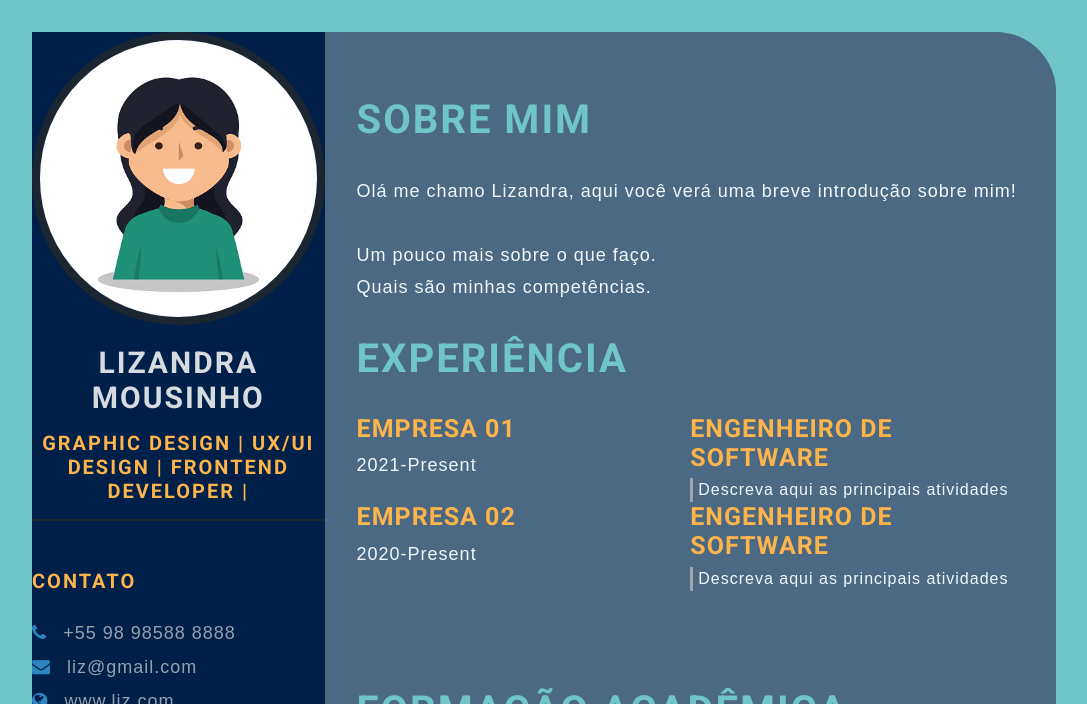
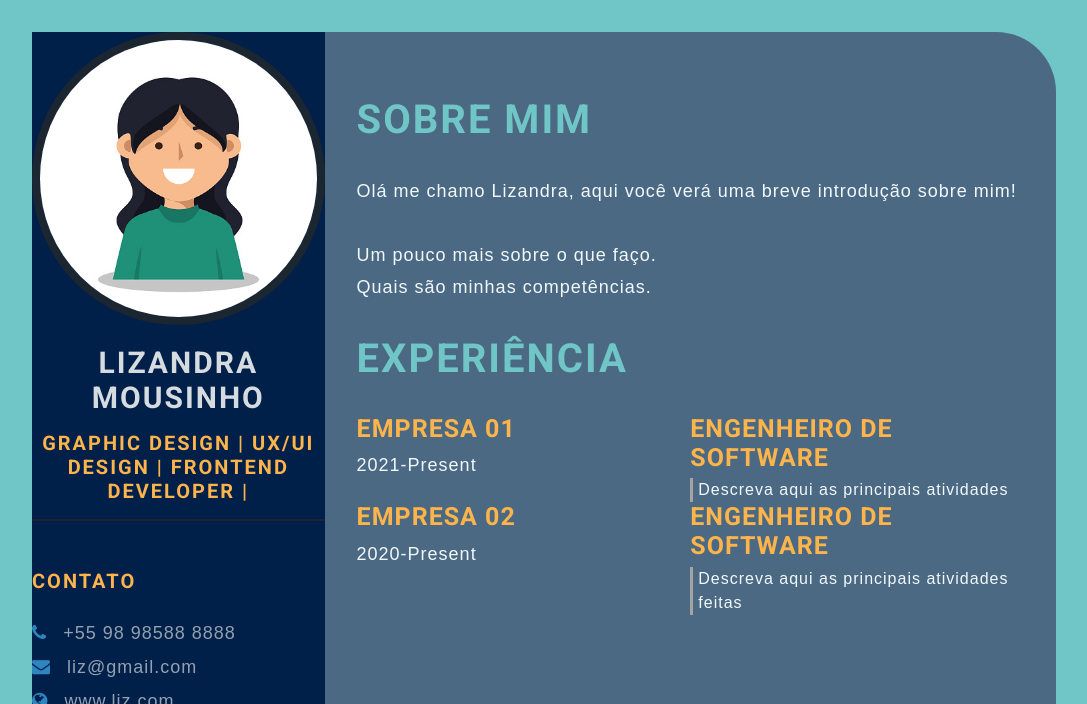
Before and after one commit to LizandraMousinho/devweekgit.github.io, a plain HTML site: page index.html in a window 1280 px wide. Shown: the top 704 px of the page, without its empty margins (96-1183 px from the left). Drawn offline with Linux system fonts and the light colour scheme; a web font is replaced by a local one.

```diff
--- a/index.html
+++ b/index.html
@@ -95,7 +95,7 @@
 
                     <div class="exp-right">
                         <p class="exp-position">Engenheiro de Software</p>
-                        <p class="exp-desc">Descreva aqui as principais atividades</p>
+                        <p class="exp-desc">Descreva aqui as principais atividades feitas</p>
                     </div>
 
                 </div>
```
